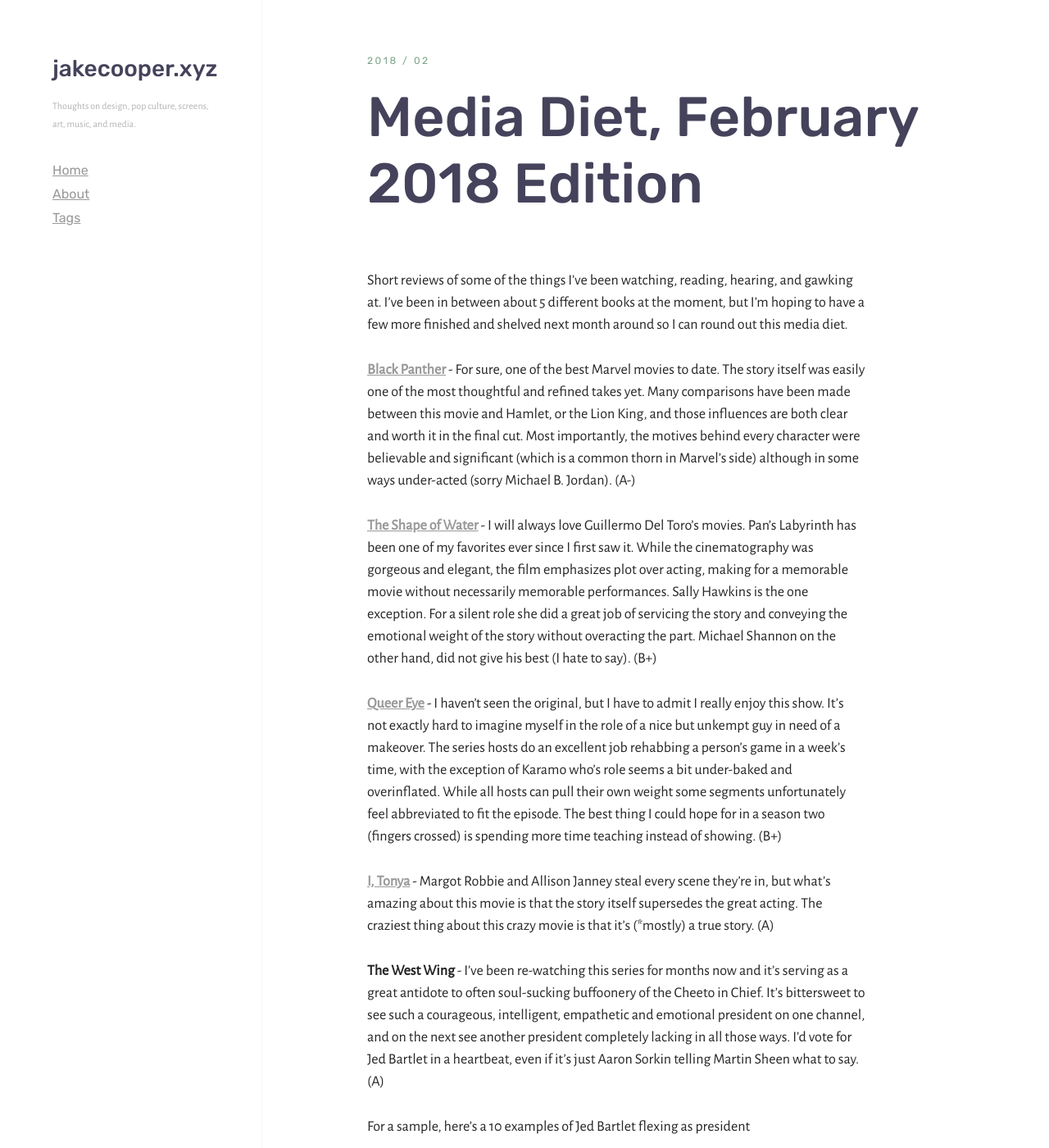
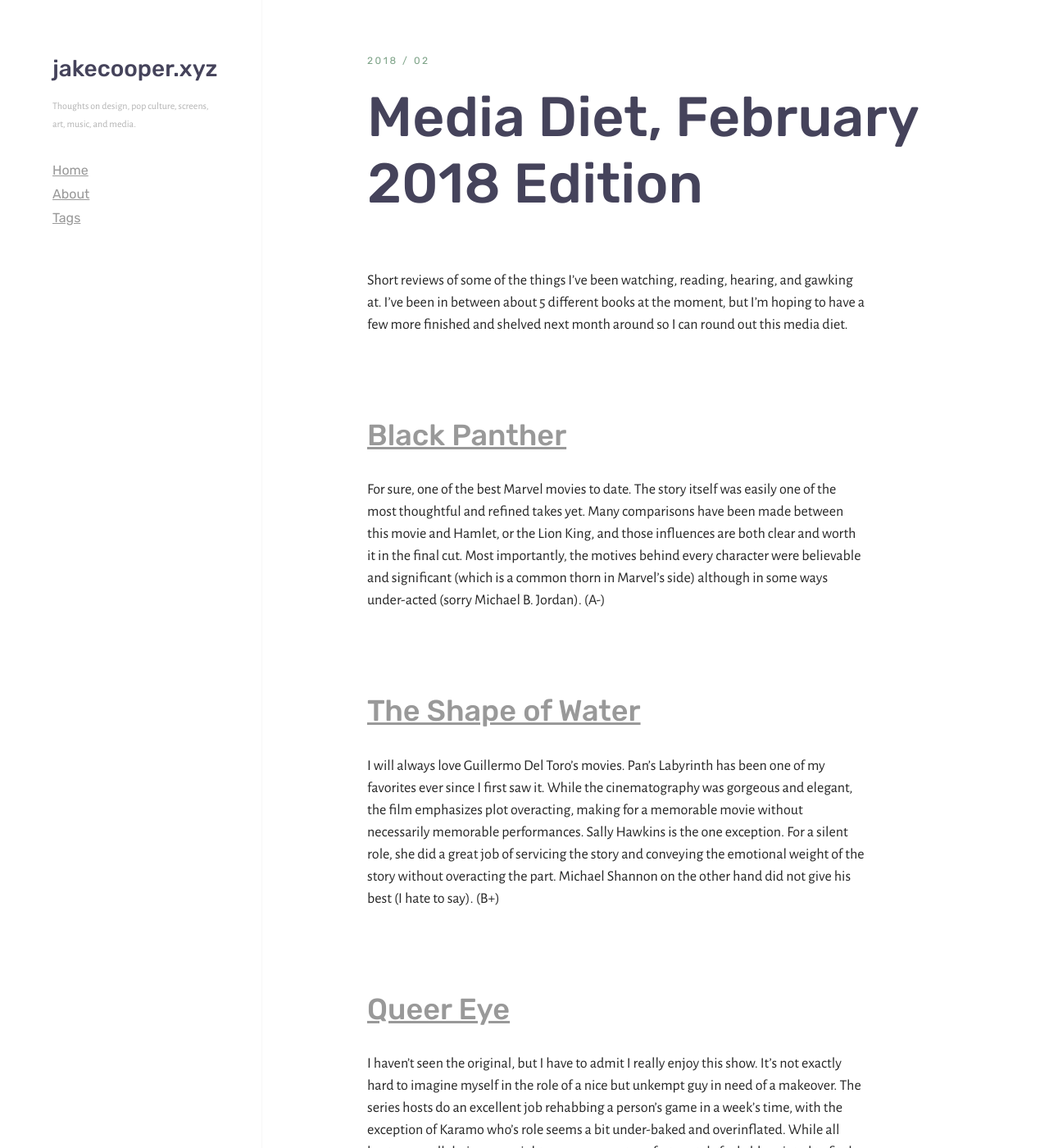
Before and after one commit to jakecooperdesign/jakecooper.xyz, a Jekyll site: the page built from _posts/2018-02-21-media-diet-february-2018-edition.markdown, in a window 1280 px wide and 1400 px high. Shown: the whole window at 82% size. Built offline with Jekyll 4.4.1, drawn with Linux system fonts in a browser that asks for light colours; some web fonts are replaced; some of the changed text lies outside the part shown.

Commit message:
Updated Media Diet February 2018 Edition

```diff
--- a/_posts/2018-02-21-media-diet-february-2018-edition.markdown
+++ b/_posts/2018-02-21-media-diet-february-2018-edition.markdown
@@ -15,22 +15,38 @@ Short reviews of some of the things I’ve been watching, reading, hearing, and
 
 <!-- more -->
 
-**[Black Panther](https://www.youtube.com/watch?v=xjDjIWPwcPU)** - For sure, one of the best Marvel movies to date. The story itself was easily one of the most thoughtful and refined takes yet. Many comparisons have been made between this movie and Hamlet, or the Lion King, and those influences are both clear and worth it in the final cut. Most importantly, the motives behind every character were believable and significant (which is a common thorn in Marvel’s side) although in some ways under-acted (sorry Michael B. Jordan). (A-)
+## [Black Panther](https://www.youtube.com/watch?v=xjDjIWPwcPU)
 
-**[The Shape of Water](https://www.youtube.com/watch?v=uiA4B5Y63IQ)** - I will always love Guillermo Del Toro’s movies. Pan’s Labyrinth has been one of my favorites ever since I first saw it. While the cinematography was gorgeous and elegant, the film emphasizes plot over acting, making for a memorable movie without necessarily memorable performances. Sally Hawkins is the one exception. For a silent role she did a great job of servicing the story and conveying the emotional weight of the story without overacting the part. Michael Shannon on the other hand, did not give his best (I hate to say). (B\+)
+For sure, one of the best Marvel movies to date. The story itself was easily one of the most thoughtful and refined takes yet. Many comparisons have been made between this movie and Hamlet, or the Lion King, and those influences are both clear and worth it in the final cut. Most importantly, the motives behind every character were believable and significant (which is a common thorn in Marvel’s side) although in some ways under-acted (sorry Michael B. Jordan). (A-)
 
-**[Queer Eye](https://www.youtube.com/watch?v=GZMrivD2Aok)** - I haven’t seen the original, but I have to admit I really enjoy this show. It’s not exactly hard to imagine myself in the role of a nice but unkempt guy in need of a makeover. The series hosts do an excellent job rehabbing a person’s game in a week’s time, with the exception of Karamo who’s role seems a bit under-baked and overinflated. While all hosts can pull their own weight some segments unfortunately feel abbreviated to fit the episode. The best thing I could hope for in a season two (fingers crossed) is spending more time teaching instead of showing. (B\+)
+## [The Shape of Water](https://www.youtube.com/watch?v=uiA4B5Y63IQ)
 
-**[I, Tonya](https://www.youtube.com/watch?v=OXZQ5DfSAAc)** - Margot Robbie and Allison Janney steal every scene they’re in, but what’s amazing about this movie is that the story itself supersedes the great acting. The craziest thing about this crazy movie is that it’s (\*mostly) a true story. (A)
+I will always love Guillermo Del Toro’s movies. Pan’s Labyrinth has been one of my favorites ever since I first saw it. While the cinematography was gorgeous and elegant, the film emphasizes plot overacting, making for a memorable movie without necessarily memorable performances. Sally Hawkins is the one exception. For a silent role, she did a great job of servicing the story and conveying the emotional weight of the story without overacting the part. Michael Shannon on the other hand did not give his best (I hate to say). (B\+)
 
-**The West Wing** - I’ve been re-watching this series for months now and it’s serving as a great antidote to often soul-sucking buffoonery of the Cheeto in Chief. It’s bittersweet to see such a courageous, intelligent, empathetic and emotional president on one channel, and on the next see another president completely lacking in all those ways. I’d vote for Jed Bartlet in a heartbeat, even if it’s just Aaron Sorkin telling Martin Sheen what to say. (A)
+## [Queer Eye](https://www.youtube.com/watch?v=GZMrivD2Aok)
 
-For a sample, here's a 10 examples of Jed Bartlet flexing as president
+I haven’t seen the original, but I have to admit I really enjoy this show. It’s not exactly hard to imagine myself in the role of a nice but unkempt guy in need of a makeover. The series hosts do an excellent job rehabbing a person’s game in a week’s time, with the exception of Karamo who’s role seems a bit under-baked and overinflated. While all hosts can pull their own weight some segments unfortunately feel abbreviated to fit the episode. The best thing I could hope for in a season two (fingers crossed) is spending more time teaching instead of showing. (B\+)
+
+## [I, Tonya](https://www.youtube.com/watch?v=OXZQ5DfSAAc)
+
+Margot Robbie and Allison Janney steal every scene they’re in, but what’s amazing about this movie is that the story itself supersedes the great acting. The craziest thing about this crazy movie is that it’s (\*mostly) a true story. (A)
+
+## The West Wing
+
+I’ve been re-watching this series for months now and it’s serving as a great antidote to often soul-sucking buffoonery of the Cheeto in Chief. It’s bittersweet to see such a courageous, intelligent, empathetic and emotional president on one channel, and to see another president on the next channel completely lacking in all those ways. I’d vote for Jed Bartlet in a heartbeat, even if it’s just Aaron Sorkin telling Martin Sheen what to say. (A)
+
+For a sample, here are 10 examples of Jed Bartlet flexing as president
 
 {% oembed https://www.youtube.com/watch?v=1T9vmN62wf8 %}
 
-**[Sapiens](https://www.amazon.com/Sapiens-Humankind-Yuval-Noah-Harari/dp/0062316117/ref=sr_1_3_twi_pap_2?ie=UTF8&qid=1519216816&sr=8-3&keywords=sapiens)** - I’ve barely started this book and already I feel like I’ve learned more about humans as a species than ever before. It’s fascinating to see how so many factors from 200,000 years ago effect our modern day psychology and culture. Definitely worth picking up and taking your time with. (A)
+## [Sapiens](https://www.amazon.com/Sapiens-Humankind-Yuval-Noah-Harari/dp/0062316117/ref=sr_1_3_twi_pap_2?ie=UTF8&qid=1519216816&sr=8-3&keywords=sapiens)
 
-**[Tambourine](https://www.youtube.com/watch?v=Iz46th3HSMU)** - Chris Rock’s latest special brings us a more vulnerable Rock exploring the aftermath of his recent divorce and his frustrations with the justice system, Trump, and religion. It’s a great set, but ironically it felt a bit short at just under an hour. The through line: “Sometimes, you sing lead. And sometimes, you’re on tambourine. And if you’re on tambourine, play it right.” (B\+)
+I’ve barely started this book and already I feel like I’ve learned more about humans as a species than ever before. It’s fascinating to see how so many factors from 200,000 years ago affect our modern day psychology and culture. Definitely worth picking up and taking your time with. (A)
 
-**[SpaceX Launches the Falcon Heavy](https://www.youtube.com/watch?v=wbSwFU6tY1c)** - I watched the live stream of SpaceX making history and it was definitely one of the most inspiring things I've ever seen. That space-age dreaming of the future optimism, yeah I’ve got it now. (A\+)
+## [Tambourine](https://www.youtube.com/watch?v=Iz46th3HSMU)
+
+Chris Rock’s latest special brings us a more vulnerable Rock exploring the aftermath of his recent divorce and his frustrations with the justice system, Trump, and religion. It’s a great set, but ironically it felt a bit short at just under an hour. The through line: “Sometimes, you sing lead. And sometimes, you’re on tambourine. And if you’re on tambourine, play it right.” (B\+)
+
+## [SpaceX Launches the Falcon Heavy](https://www.youtube.com/watch?v=wbSwFU6tY1c)
+
+I watched the live stream of SpaceX making history and it was definitely one of the most inspiring things I've ever seen. That space-age dreaming of the future optimism, yeah I’ve got it now. (A\+)
```
